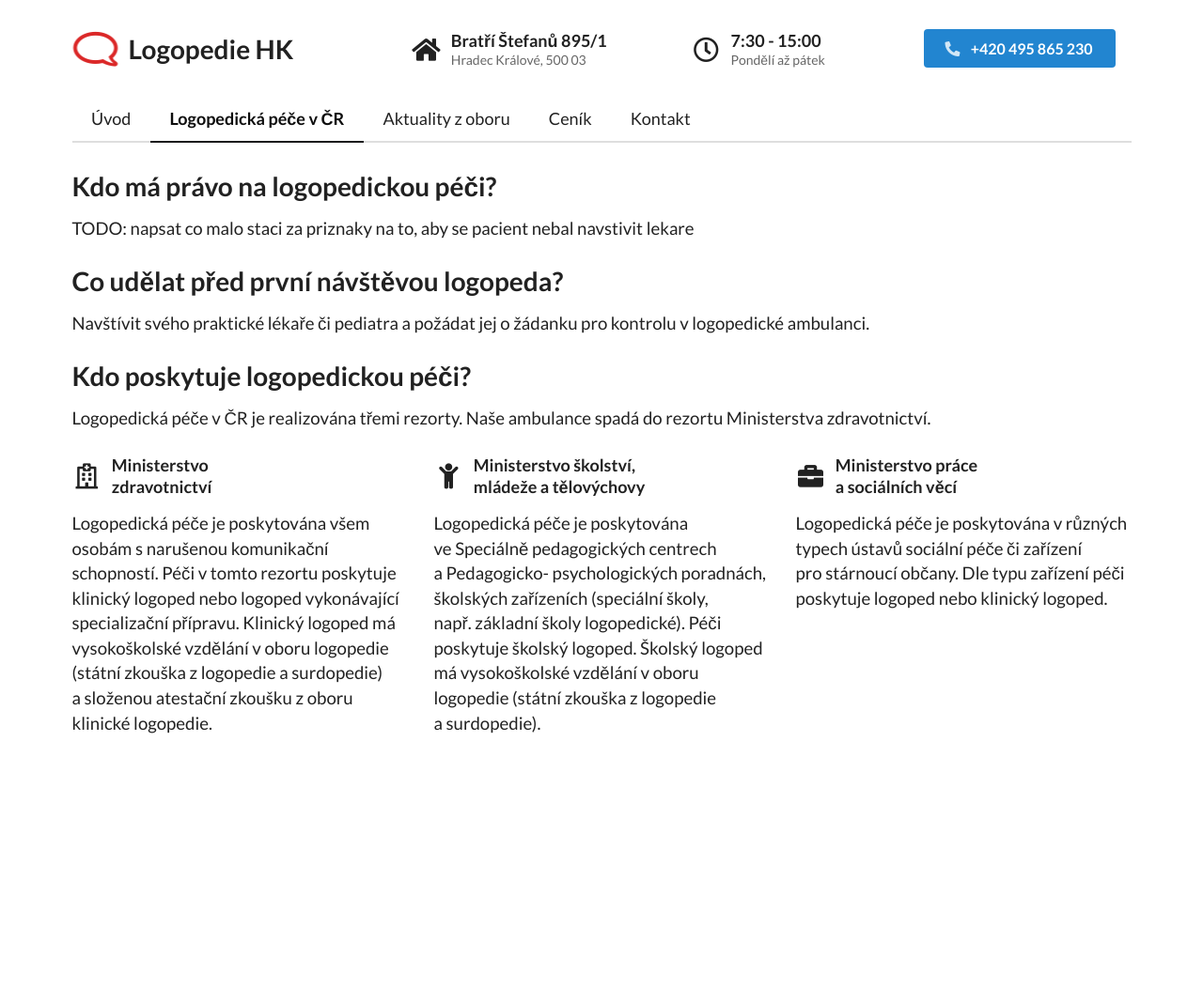
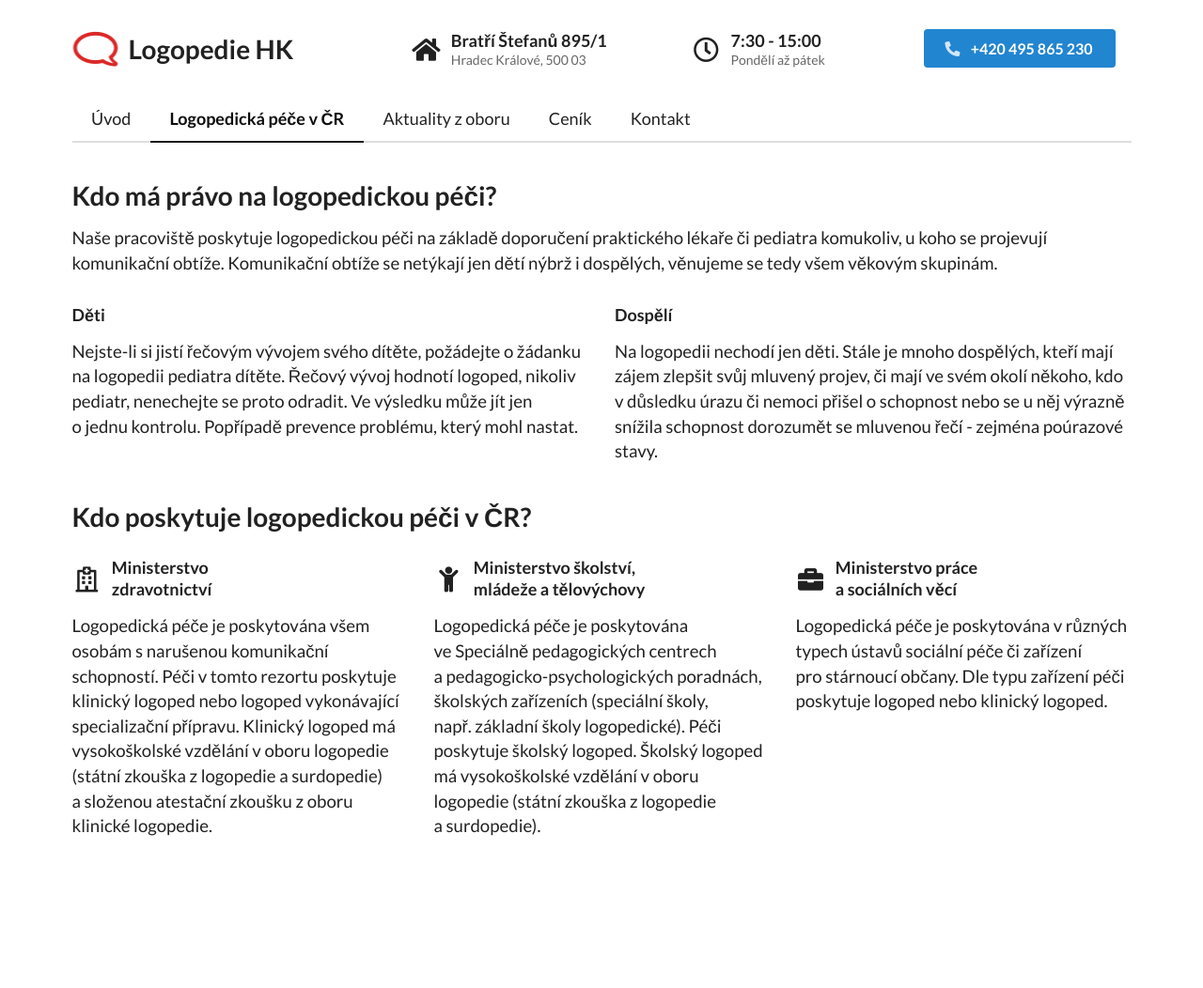
Before and after one commit to dstlmrk/logopediehk, a Jekyll site: the page built from logopedicka_pece.html, in a window 1280 px wide. Shown: the whole page at 94% size. Built offline with Jekyll 4.4.1, drawn with Linux system fonts in a browser that asks for light colours; nearby versions of some CDN libraries.

Commit message:
edit info about

```diff
--- a/_includes/logopedicka_pece.md
+++ /dev/null
@@ -1,7 +0,0 @@
-# Kdo má právo na logopedickou péči?
-TODO: napsat co malo staci za priznaky na to, aby se pacient
-nebal navstivit lekare
-
-# Co udělat před první návštěvou logopeda?
-Navštívit svého praktické lékaře či pediatra a požádat jej
-o žádanku pro kontrolu v logopedické ambulanci.
--- a/logopedicka_pece.html
+++ b/logopedicka_pece.html
@@ -13,23 +13,64 @@ title: Logopedie Hradec Králové
         </div>
     </div>
 
-    <div class="row">
+    <!-- <div class="row">
         <div class="column">
-
             {% capture my-include %}{% include logopedicka_pece.md %}{% endcapture %}
             {{ my-include | markdownify }}
+        </div>
+    </div> -->
 
-            <h1 class="ui header">
+    <h1 class="ui header">
+        <div class="content">
+            Kdo má právo na&nbsp;logopedickou péči?
+        </div>
+    </h1>
+
+    <p>
+        Naše pracoviště poskytuje logopedickou péči na&nbsp;základě doporučení
+        praktického lékaře či pediatra komukoliv, u&nbsp;koho se projevují
+        komunikační obtíže. Komunikační obtíže se netýkají jen dětí
+        nýbrž i&nbsp;dospělých, věnujeme se tedy všem věkovým skupinám.
+    </p>
+
+    <div class="two column row">
+        <div class="column">
+            <h3 class="ui header">
                 <div class="content">
-                    Kdo poskytuje logopedickou péči?
+                    Děti
                 </div>
-            </h1>
+            </h3>
             <p>
-                Logopedická péče v&nbsp;ČR je realizována třemi rezorty. Naše ambulance spadá do rezortu Ministerstva
-                zdravotnictví.
+                Nejste-li si jistí řečovým vývojem svého dítěte, požádejte
+                o&nbsp;žádanku na&nbsp;logopedii pediatra dítěte. Řečový
+                vývoj hodnotí logoped, nikoliv pediatr, nenechejte se proto
+                odradit. Ve&nbsp;výsledku může jít jen o&nbsp;jednu kontrolu.
+                Popřípadě prevence problému, který mohl nastat.
+            </p>
+        </div>
+        <div class="column">
+            <h3 class="ui header">
+                <div class="content">
+                    Dospělí
+                </div>
+            </h3>
+            <p>
+                Na&nbsp;logopedii nechodí jen děti. Stále je mnoho dospělých,
+                kteří mají zájem zlepšit svůj mluvený projev, či mají
+                ve&nbsp;svém okolí někoho, kdo v&nbsp;důsledku úrazu
+                či&nbsp;nemoci přišel o&nbsp;schopnost nebo se u&nbsp;něj
+                výrazně snížila schopnost dorozumět se mluvenou řečí
+                -&nbsp;zejména poúrazové stavy.
             </p>
         </div>
     </div>
+
+    <h1 class="ui header">
+        <div class="content">
+            Kdo poskytuje logopedickou péči v ČR?
+        </div>
+    </h1>
+
     <div class="three column row">
         <div class="column">
             <h3 class="ui header">
@@ -39,14 +80,13 @@ title: Logopedie Hradec Králové
                 </div>
             </h3>
             <p>
-                Logopedická péče je poskytována všem osobám s&nbsp;narušenou komunikační schopností. Péči
-                v&nbsp;tomto
-                rezortu poskytuje klinický logoped nebo logoped vykonávající specializační přípravu. Klinický
-                logoped
-                má vysokoškolské vzdělání v&nbsp;oboru logopedie (státní zkouška z&nbsp;logopedie
-                a&nbsp;surdopedie)
-                a&nbsp;složenou
-                atestační zkoušku z oboru klinické logopedie.
+                Logopedická péče je poskytována všem osobám s&nbsp;narušenou
+                komunikační schopností. Péči v&nbsp;tomto rezortu poskytuje
+                klinický logoped nebo logoped vykonávající specializační
+                přípravu. Klinický logoped má vysokoškolské vzdělání
+                v&nbsp;oboru logopedie (státní zkouška z&nbsp;logopedie
+                a&nbsp;surdopedie) a&nbsp;složenou atestační zkoušku
+                z&nbsp;oboru klinické logopedie.
             </p>
         </div>
         <div class="column">
@@ -57,12 +97,12 @@ title: Logopedie Hradec Králové
                 </div>
             </h3>
             <p>
-                Logopedická péče je poskytována ve&nbsp;Speciálně pedagogických centrech a&nbsp;Pedagogicko-
-                psychologických poradnách, školských zařízeních (speciální školy, např.&nbsp;základní školy
-                logopedické).
-                Péči poskytuje školský logoped. Školský logoped má vysokoškolské vzdělání v&nbsp;oboru logopedie
-                (státní
-                zkouška z&nbsp;logopedie a&nbsp;surdopedie).
+                Logopedická péče je poskytována ve&nbsp;Speciálně pedagogických
+                centrech a&nbsp;pedagogicko-psychologických poradnách,
+                školských zařízeních (speciální školy, např.&nbsp;základní
+                školy logopedické). Péči poskytuje školský logoped. Školský
+                logoped má vysokoškolské vzdělání v&nbsp;oboru logopedie
+                (státní zkouška z&nbsp;logopedie a&nbsp;surdopedie).
             </p>
         </div>
         <div class="column">
@@ -73,9 +113,9 @@ title: Logopedie Hradec Králové
                 </div>
             </h3>
             <p>
-                Logopedická péče je poskytována v&nbsp;různých typech ústavů sociální péče či zařízení
-                pro&nbsp;stárnoucí
-                občany. Dle typu zařízení péči poskytuje logoped nebo klinický logoped.
+                Logopedická péče je poskytována v&nbsp;různých typech ústavů
+                sociální péče či zařízení pro&nbsp;stárnoucí občany. Dle typu
+                zařízení péči poskytuje logoped nebo klinický logoped.
             </p>
         </div>
     </div>
```
Also changed, not shown: index.html (+7 -3 lines).
